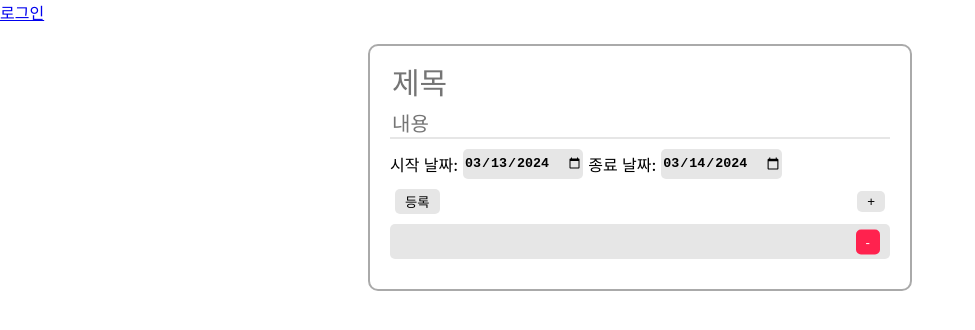
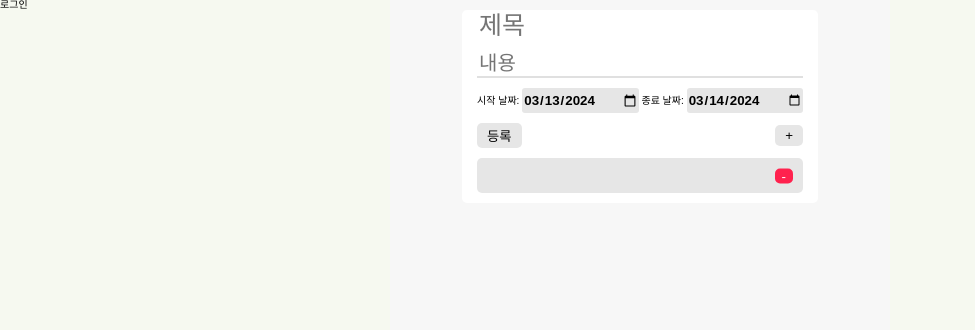
Before and after one commit to hoheesu/mini_4_fe, a React (Create React App) app: page /vote/create in a window 1280 px wide. Shown: the top 330 px of the page, without its empty margins (0-975 px from the left). Built offline with nearby package versions, Linux system fonts and the light colour scheme; no server answers.

Commit message:
FEAT: comment CRUD 구현

```diff
--- a/src/App.jsx
+++ b/src/App.jsx
@@ -1,13 +1,13 @@
 import React from "react";
 import { Outlet } from "react-router-dom";
 import Header from "./components/layout/Header";
-import { QueryClient, QueryClientProvider } from "@tanstack/react-query";
+import GlobalStyle from "./components/styles/GlobalStyle";
 
 function App() {
   // const isUserValid = useBearStore((state) => state.isUserValid); 생각해보니까 로그인 안해도 조회 가능하게 하자고 했던거같음
   return (
     <>
-      {/* {isUserValid ? <Outlet /> : <Navigate to={"log-in"}/>} */}
+      <GlobalStyle />
       <Header />
       <Outlet />
     </>
--- a/src/apis/comment.js
+++ b/src/apis/comment.js
@@ -13,8 +13,10 @@ export const getComment = async () => {
 
 export const createComment = async (content) => {
   try {
-    const res = await authInstance.post("/posts/30/comments", content);
-    return res.data;
+    const { data } = await authInstance.post("/posts/30/comments", content);
+    const result = { ...data, nickname: content.nickname };
+    alert("등록 완료");
+    return result;
   } catch (e) {
     if (e.response.status === 401) {
       alert(e.response.data.message);
@@ -24,8 +26,8 @@ export const createComment = async (content) => {
 
 export const deleteComment = async (commentId) => {
   try {
-    const res = await authInstance.delete(`/posts/30/comments/${commentId}`);
-    return res.data;
+    await authInstance.delete(`/posts/30/comments/${commentId}`);
+    return commentId;
   } catch (e) {
     if (e.response.status === 401) {
       alert(e.response.data.message);
@@ -33,10 +35,14 @@ export const deleteComment = async (commentId) => {
   }
 };
 
-export const updateComment = async (commentId) => {
+export const updateComment = async (comment) => {
   try {
-    const res = await authInstance.put(`/posts/30/comments/${commentId}`);
-    return res.data;
+    const { data } = await authInstance.put(
+      `/posts/30/comments/${comment.commentId}`,
+      comment,
+    );
+    let result = { ...data, nickname: comment.nickname };
+    return result;
   } catch (e) {
     if (e.response.status === 401) {
       alert(e.response.data.message);
--- a/src/apis/voteApi.js
+++ b/src/apis/voteApi.js
@@ -12,6 +12,7 @@ export const getVoteListAll = async () => {
 export const createVote = async (vote) => {
   try {
     const res = await authInstance.post("/posts", vote);
+    alert("등록 완료");
     return res.data;
   } catch (e) {
     if (e.response.status === 401) {
--- /dev/null
+++ b/src/components/comments/commentsQuery.js
@@ -0,0 +1,50 @@
+import { useMutation, useQuery } from "@tanstack/react-query";
+import {
+  createComment,
+  deleteComment,
+  getComment,
+  updateComment,
+} from "../../apis/comment";
+import {
+  __createComment,
+  __deleteComment,
+  __updateComment,
+} from "../../redux/modules/commentSlice";
+import { useDispatch } from "react-redux";
+
+export const useGetComment = () => {
+  return useQuery({
+    queryKey: ["comments"],
+    queryFn: getComment,
+  });
+};
+
+export const useCreateComment = () => {
+  const dispatch = useDispatch();
+  return useMutation({
+    mutationFn: createComment,
+    onSuccess: (data) => {
+      dispatch(__createComment(data));
+    },
+  });
+};
+
+export const useDeleteComment = () => {
+  const dispatch = useDispatch();
+  return useMutation({
+    mutationFn: deleteComment,
+    onSuccess: (data) => {
+      dispatch(__deleteComment(data));
+    },
+  });
+};
+
+export const useUpdateComment = () => {
+  const dispatch = useDispatch();
+  return useMutation({
+    mutationFn: updateComment,
+    onSuccess: (data) => {
+      dispatch(__updateComment(data));
+    },
+  });
+};
--- /dev/null
+++ b/src/components/styles/GlobalStyle.jsx
@@ -0,0 +1,47 @@
+import { createGlobalStyle } from "styled-components";
+
+const GlobalStyle = createGlobalStyle`
+* {
+    font-family: "Noto Sans KR", sans-serif;
+    box-sizing: border-box;
+}
+html {
+    height: 100%;
+}
+body {
+    background-color: rgb(244, 244, 244);
+    min-height: 100%;
+}
+a{
+        text-decoration: none;
+        color: inherit;
+    }
+    *{
+        box-sizing: border-box;
+    }
+    html, body, div, span, h1, h2, h3, h4, h5, h6, p,
+    a, dl, dt, dd, ol, ul, li, form, label, table{
+        margin: 0;
+        padding: 0;
+        border: 0;
+        font-size: 10px;
+        vertical-align: baseline;
+    }
+    body{
+        line-height: 1;
+        font-family: 'Noto Sans KR', sans-serif;
+        background-color: #F6F9F0;
+        margin-bottom: 100px;
+    }
+    ol, ul{
+        list-style: none;
+    }
+    button {
+        border: 0;
+        background: transparent;
+        cursor: pointer;
+    }
+
+`;
+
+export default GlobalStyle;
--- a/src/components/voteForm/VoteForm.jsx
+++ b/src/components/voteForm/VoteForm.jsx
@@ -2,6 +2,7 @@ import React, { useEffect, useState } from "react";
 import { createVote } from "../../apis/voteApi";
 import { useMutation, useQueryClient } from "@tanstack/react-query";
 import * as S from "./VoteFormStyle";
+import { Page } from "../user/Common";
 function VoteForm() {
   const dateFormat = (vDate) => {
     let date = new Date();
@@ -80,7 +81,7 @@ function VoteForm() {
   // };
 
   const queryClient = useQueryClient();
-  const mutation = useMutation({
+  const createMutation = useMutation({
     mutationFn: createVote,
     onSuccess: () => {
       queryClient.invalidateQueries("votes");
@@ -107,7 +108,7 @@ function VoteForm() {
 
     if (isTrue) {
       try {
-        await mutation.mutate({ ...posts, options: updatedOptions });
+        await createMutation.mutate({ ...posts, options: updatedOptions });
         setPosts({
           title: "",
           content: "",
@@ -117,7 +118,6 @@ function VoteForm() {
           options: {},
         });
         setOptions([""]);
-        alert("등록 완료!");
       } catch (error) {
         console.error(error);
       }
@@ -129,7 +129,7 @@ function VoteForm() {
   useEffect(() => {}, []);
 
   return (
-    <>
+    <Page>
       <S.Form>
         <div>
           <S.TitleInput
@@ -197,7 +197,7 @@ function VoteForm() {
           </S.InputContainer>
         ))}
       </S.Form>
-    </>
+    </Page>
   );
 }
 
--- a/src/components/voteForm/VoteFormStyle.jsx
+++ b/src/components/voteForm/VoteFormStyle.jsx
@@ -1,12 +1,12 @@
 import styled from "styled-components";
 
 export const Form = styled.form`
-  max-width: 500px;
-  margin: 20px auto;
-  padding: 20px;
-  border-radius: 10px;
+  max-width: 400px;
+  margin: 10px auto;
+  padding: 0 15px;
+  border-radius: 5px;
   background-color: #ffffff;
-  border: 2px solid #aaaaaa;
+  border: none;
 `;
 
 export const InputContainer = styled.div`
@@ -26,21 +26,19 @@ export const OptionInput = styled.input`
 
 export const TitleInput = styled.input`
   margin-bottom: 10px;
-  border-radius: 5px;
   background-color: transparent;
   border: none;
   &:focus {
     outline: none;
   }
-  font-size: 30px;
+  font-size: 25px;
 `;
 
 export const ContentInput = styled.input`
   margin-bottom: 10px;
-  border: 1px solid #ccc;
   background-color: transparent;
   border: none;
-  border-bottom: 2px solid #e6e6e6;
+  border-bottom: 2px solid #e0e0e0;
   width: 100%;
   box-sizing: border-box;
   &:focus {
@@ -50,7 +48,7 @@ export const ContentInput = styled.input`
 `;
 
 export const RemoveButton = styled.button`
-  padding: 5px 10px;
+  padding: 0 7px;
   border: none;
   border-radius: 5px;
   background-color: #ff224e;
@@ -63,9 +61,8 @@ export const RemoveButton = styled.button`
 `;
 
 export const DateInput = styled.input`
-  margin: 0px 5px;
-  border-radius: 5px;
-  min-height: 30px;
+  border-radius: 3px;
+  min-height: 25px;
   border: none;
   font-weight: bold;
   background-color: #e6e6e6;
@@ -100,6 +97,7 @@ export const CreateButton = styled.button`
 export const OptionItemContainer = styled.div`
   display: flex;
   align-items: center;
+  justify-content: space-between;
   margin-bottom: 10px;
   font-weight: 500;
 `;
@@ -109,6 +107,5 @@ export const CreateButtonWrapper = styled.div`
   align-items: center;
   flex-direction: row;
   justify-content: space-between;
-  padding: 0 5px;
   margin-bottom: 10px;
 `;
--- a/src/redux/config/configStore.js
+++ b/src/redux/config/configStore.js
@@ -1,11 +1,12 @@
 import { configureStore } from "@reduxjs/toolkit";
-import votesSlice from "../modules/voteSlice";
-
+import votesReducer from "../modules/voteSlice";
+import commentsReducer from "../modules/commentSlice";
 
 const store = configureStore({
-    reducer: {
-        votesReducer: votesSlice
-    }
+  reducer: {
+    votes: votesReducer,
+    comments: commentsReducer,
+  },
 });
 
 export default store;
--- /dev/null
+++ b/src/redux/modules/commentSlice.js
@@ -0,0 +1,35 @@
+import { createSlice } from "@reduxjs/toolkit";
+
+const commentsSlice = createSlice({
+  name: "comment",
+  initialState: {
+    comment: [],
+  },
+  reducers: {
+    __getComments: (state, action) => {
+      state.comment = action.payload;
+    },
+    __createComment: (state, action) => {
+      state.comment = [...state.comment, action.payload];
+    },
+    __deleteComment: (state, action) => {
+      state.comment = state.comment.filter(
+        (item) => item.id !== action.payload,
+      );
+    },
+    __updateComment: (state, action) => {
+      state.comment = state.comment.map((item) =>
+        item.id === action.payload.id ? action.payload : item,
+      );
+    },
+  },
+});
+
+export const {
+  __getComments,
+  __createComment,
+  __deleteComment,
+  __updateComment,
+} = commentsSlice.actions;
+
+export default commentsSlice.reducer;
```
Also changed, not shown: src/components/comments/Comments.jsx (+91 -25 lines), src/index.js (+4 -4 lines).
